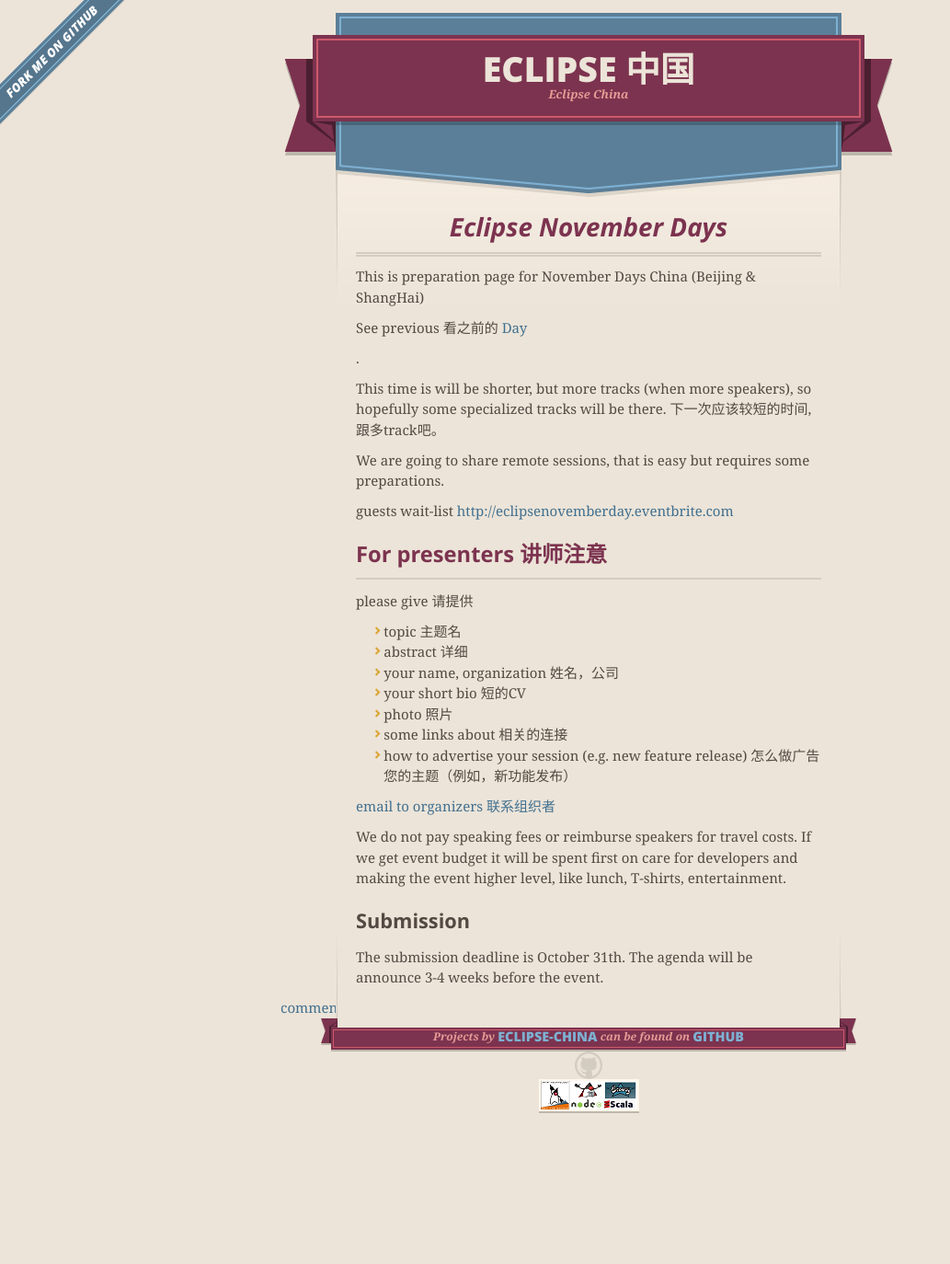
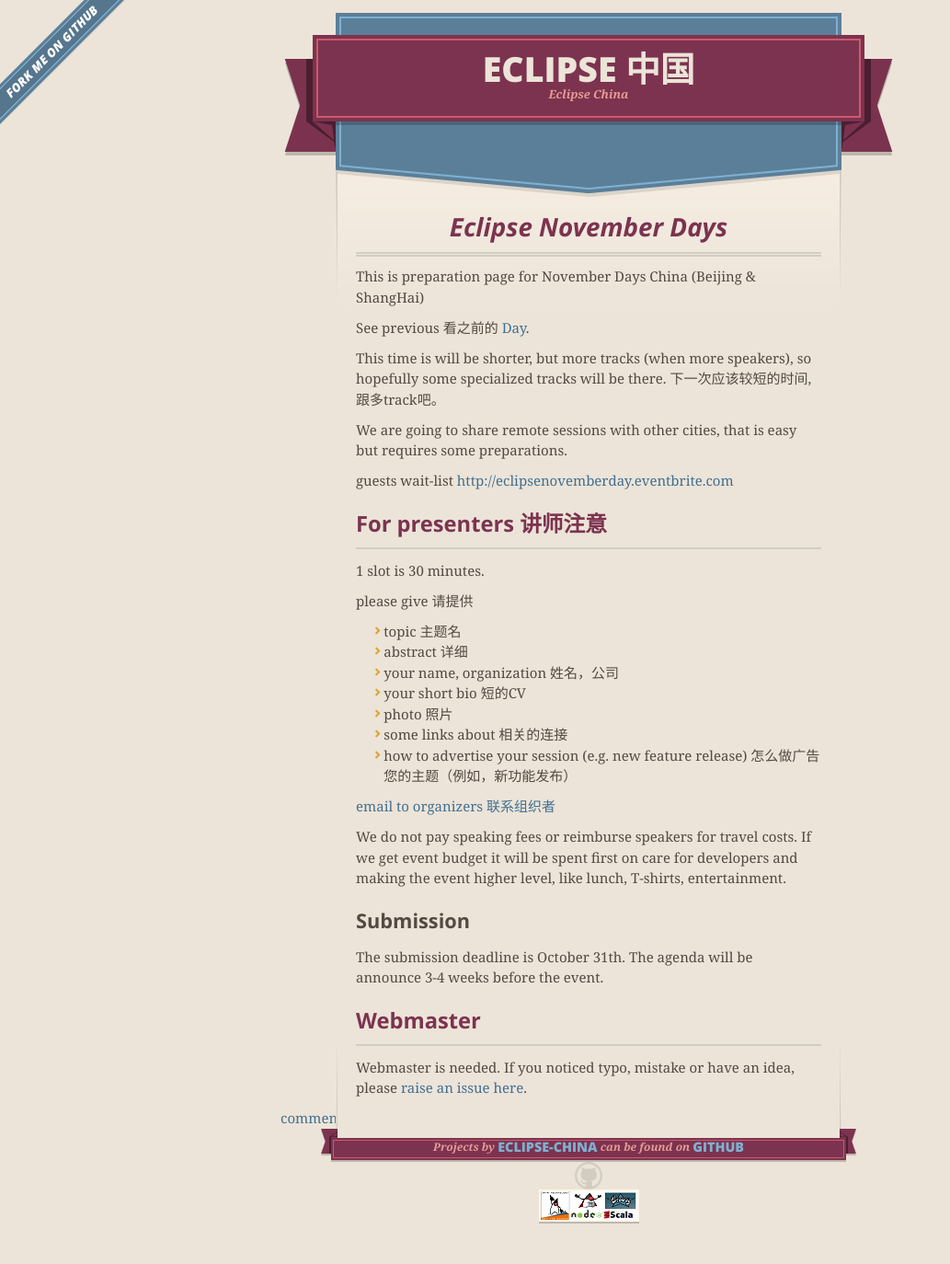
Before and after one commit to Eclipse-China/Eclipse-China.github.io, a Jekyll site: the page built from novemberdays/index.md, in a window 1280 px wide. Shown: the whole page at 92% size, without its empty margins (0-1033 px from the left). Built offline with Jekyll 4.4.1, drawn with Linux system fonts in a browser that asks for light colours; nearby versions of some CDN libraries; Markdown is read by kramdown in place of the engine named in the settings; comment, search, counter and statistics services are not loaded; before the commit the page ends 1254 px from its top, so only the background shows below that.

```diff
--- a/index.html
+++ b/index.html
@@ -64,6 +64,7 @@
 <p>两个活动结束了. 查看 <a href="/Day/materials">活动资料</a>网页。</p>
 <p>.. and wait for next big thing.</p>
 <p>上等跟大活动。</p>
+<p>Speakers, supporter please check <a href="/novemberdays">here</a> 欢迎欢迎下一个活动讲师，志愿者，赞助 ，组织者。</p>
 <p>Register early at <a href="http://eclipsenovemberday.eventbrite.com">http://eclipsenovemberday.eventbrite.com</a> 可以之前报名</p>
 <!-- hide ticket order form
 <div style="width:100%; text-align:left;" ><iframe  src="http://www.eventbrite.com/tickets-external?eid=7293000561&ref=etckt&v=2" frameborder="0" height="214" width="100%" vspace="0" hspace="0" marginheight="5" marginwidth="5" scrolling="auto" allowtransparency="true"></iframe><div style="font-family:Helvetica, Arial; font-size:10px; padding:5px 0 5px; margin:2px; width:100%; text-align:left;" ><a style="color:#ddd; text-decoration:none;" target="_blank" href="http://www.eventbrite.com/r/etckt">Sell Tickets</a> <span style="color:#ddd;">through</span> <a style="color:#ddd; text-decoration:none;" target="_blank" href="http://www.eventbrite.com?ref=etckt">Eventbrite</a></div></div>
--- a/novemberdays/index.md
+++ b/novemberdays/index.md
@@ -7,17 +7,19 @@
 
 This is preparation page for November Days China (Beijing & ShangHai)
 
-<p>See previous 看之前的 <a href="/Day/">Day</a></p>.
+<p>See previous 看之前的 <a href="/Day/">Day</a>.</p>
 
 This time is will be shorter, but more tracks (when more speakers),
 so hopefully some specialized tracks will be there.
 下一次应该较短的时间,跟多track吧。
 
-We are going to share remote sessions, that is easy but requires some preparations.
+We are going to share remote sessions with other cities, that is easy but requires some preparations.
 
 guests wait-list <http://eclipsenovemberday.eventbrite.com>
 
 ### For presenters 讲师注意
+
+1 slot is 30 minutes.
 
 please give 请提供
 
@@ -38,3 +40,7 @@
 
 The submission deadline is October 31th.
 The agenda will be announce 3-4 weeks before the event.
+
+### Webmaster
+
+Webmaster is needed. If you noticed typo, mistake or have an idea, please [raise an issue here](https://github.com/Eclipse-China/Eclipse-China.github.io/issues).
```
Also changed, not shown: Day/Organizers/index.md (+4 -0 lines), Day/Organizers/Jin_Mingjian_0526152.jpg (added), Day/Organizers/ly.jpg (added).
